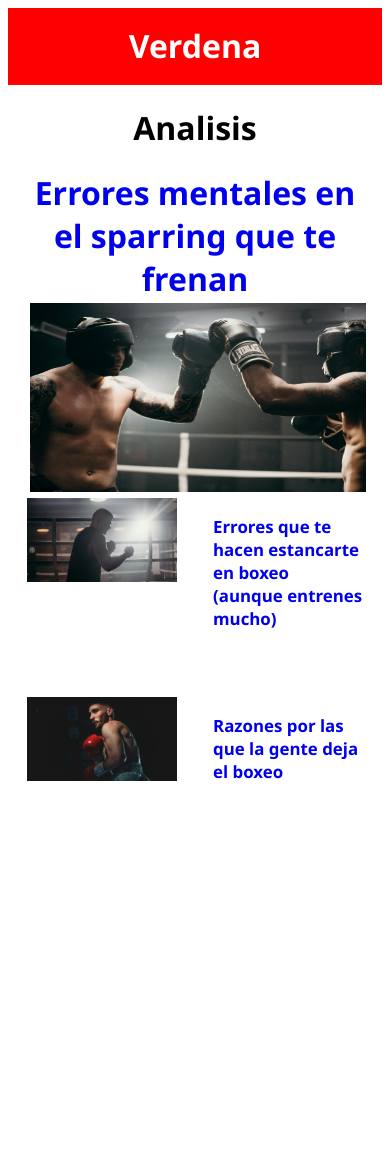
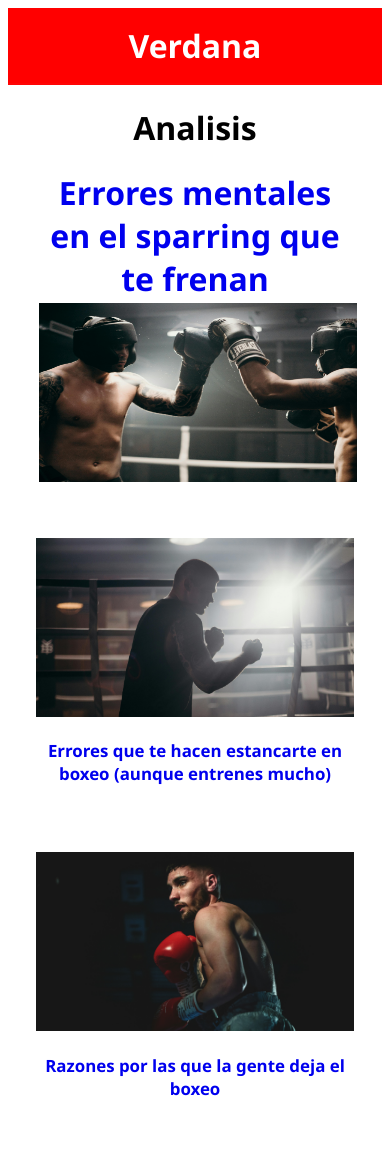
Before and after one commit to Carbo-programming/Verdana-boxing-page, a Flask app: page /boxeo/analisis in a window 390 px wide. Before the commit the page ends 781 px from the top, so only its background shows below. Run offline with Flask 3, Linux system fonts and the light colour scheme.

Commit message:
adaptacion moviles

```diff
--- a/static/css/subcat.css
+++ b/static/css/subcat.css
@@ -72,6 +72,43 @@ body{
   object-position: center 40%;
 }
 
+@media (max-width: 500px) {
+  .img-grande { width: 100%; margin: 0;}
+
+  .bar-new{
+  display: flex;
+  align-items: center;
+  justify-content: center;
+  flex-direction: column;
+  gap: 0;
+  }
+
+  .bar-new-img{
+  border: 3px solid white;
+  width:85%;
+  aspect-ratio: 16 / 9;
+  overflow: hidden;
+  }
+  .bar-new-text h3{
+  font-size: 2vmax;
+  text-align: center;
+  }
+  .bar-new-text a{
+  text-decoration: none;
+  }
+  .bar-new-text{
+  border: 3px solid white;
+  width: 85%;
+  flex-shrink: 0;
+  }
+  .bar-new-img img {
+  width: 100%;
+  height: 100%;
+  object-fit: cover;
+  object-position: center 40%;
+  }
+}
+
 .rec{
   text-align: center;
 }
@@ -80,6 +117,13 @@ body{
   .bar-new-img { width: 385px; }
   .bar-new-text { width: 385px; }
   .bar-new-text h3{ font-size: 23px; }
+}
+
+.tit{
+  text-align: center;
+  width: 90%;
+  margin: 0% 5% 0% 5%;
+  overflow-wrap: break-word;
 }
 
 .grande{
@@ -99,6 +143,37 @@ body{
   overflow: hidden;
 }
 
+@media (max-width: 500px) {
+  .tit{
+   text-align: center;
+   width: 85%;
+   margin: 0% 7.5% 0% 7.5%;
+   overflow-wrap: break-word;
+  }
+
+  .tit h1{
+   font-size: 1em;
+  }
+
+  .grande{
+   margin-top: 20px;
+   margin-bottom: 50px;
+  }
+
+  .grande a{
+   text-decoration: none;
+  }
+
+  .img-grande{
+   display: block;
+   width: 85%;
+   margin: 0% 7.5% 0% 7.5%;
+   border: 3px solid white;
+   aspect-ratio: 16 / 9;
+   overflow: hidden;
+  }
+}
+
 @media (min-width: 900px) {
 
   .img-grande{
@@ -114,10 +189,3 @@ body{
     overflow-wrap: break-word;
   }
 }
-
-.tit{
-  text-align: center;
-  width: 90%;
-  margin: 0% 5% 0% 5%;
-  overflow-wrap: break-word;
-}
--- a/templates/base.html
+++ b/templates/base.html
@@ -11,7 +11,7 @@
     <header>
       <div class="bar-flex">
         <div class="bar-log">
-          <a href="/"><h1>Verdena</h1></a>
+          <a href="/"><h1>Verdana</h1></a>
         </div>
       </div>
     </header>
--- a/templates/index.html
+++ b/templates/index.html
@@ -12,7 +12,7 @@
     <header>
     <div class="bar-flex">
       <div class="bar-log">
-        <a href="/"><h1>Verdena</h1></a>
+        <a href="/"><h1>Verdana</h1></a>
       </div>
     </div>
       <div class="enlaces">
--- a/templates/subcat.html
+++ b/templates/subcat.html
@@ -9,7 +9,7 @@
     <header>
       <div class="bar-flex">
         <div class="bar-log">
-          <a href="/"><h1>Verdena</h1></a>
+          <a href="/"><h1>Verdana</h1></a>
         </div>
       </div>
     </header>
```
Also changed, not shown: static/css/style.css (+37 -0 lines).
